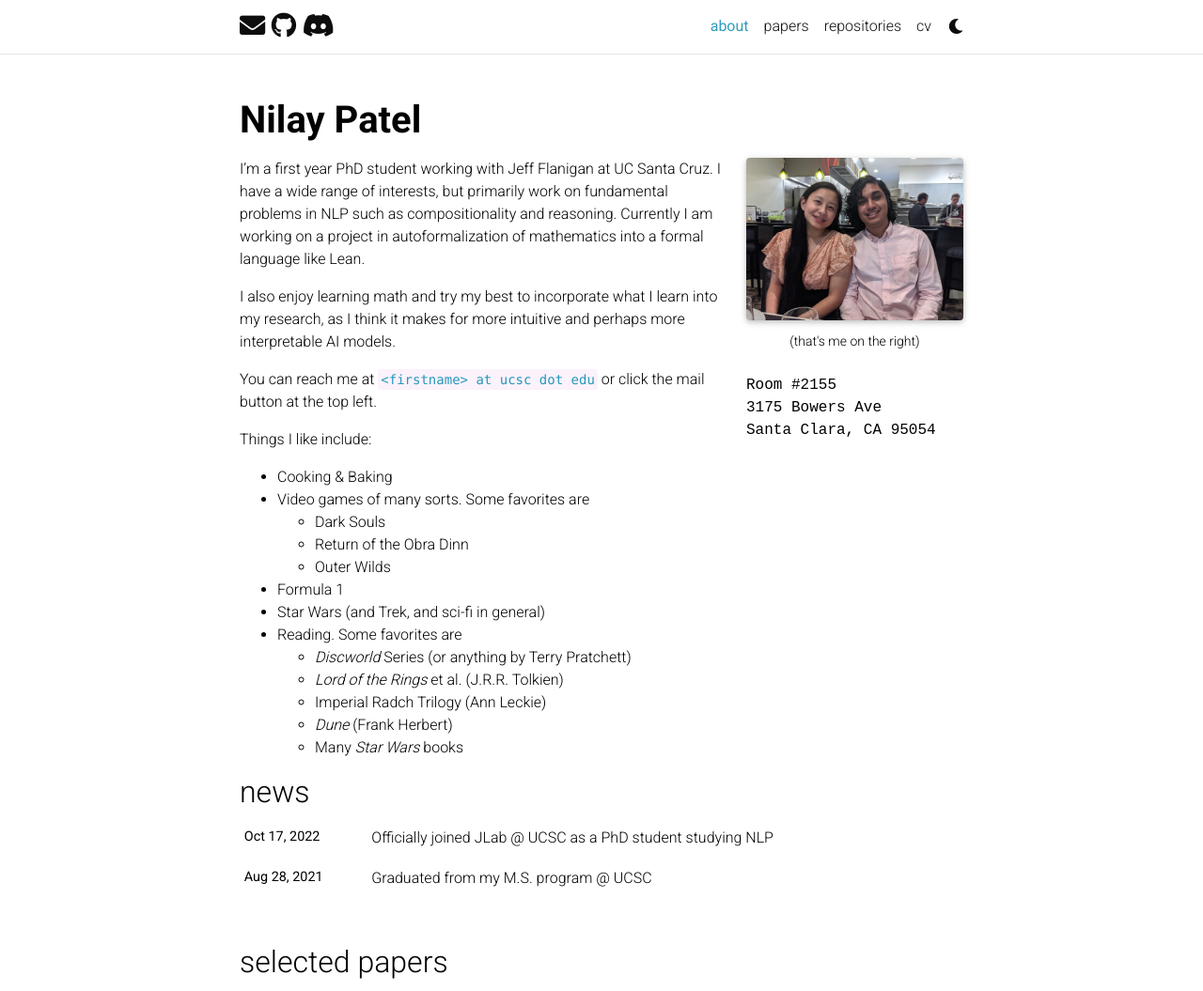
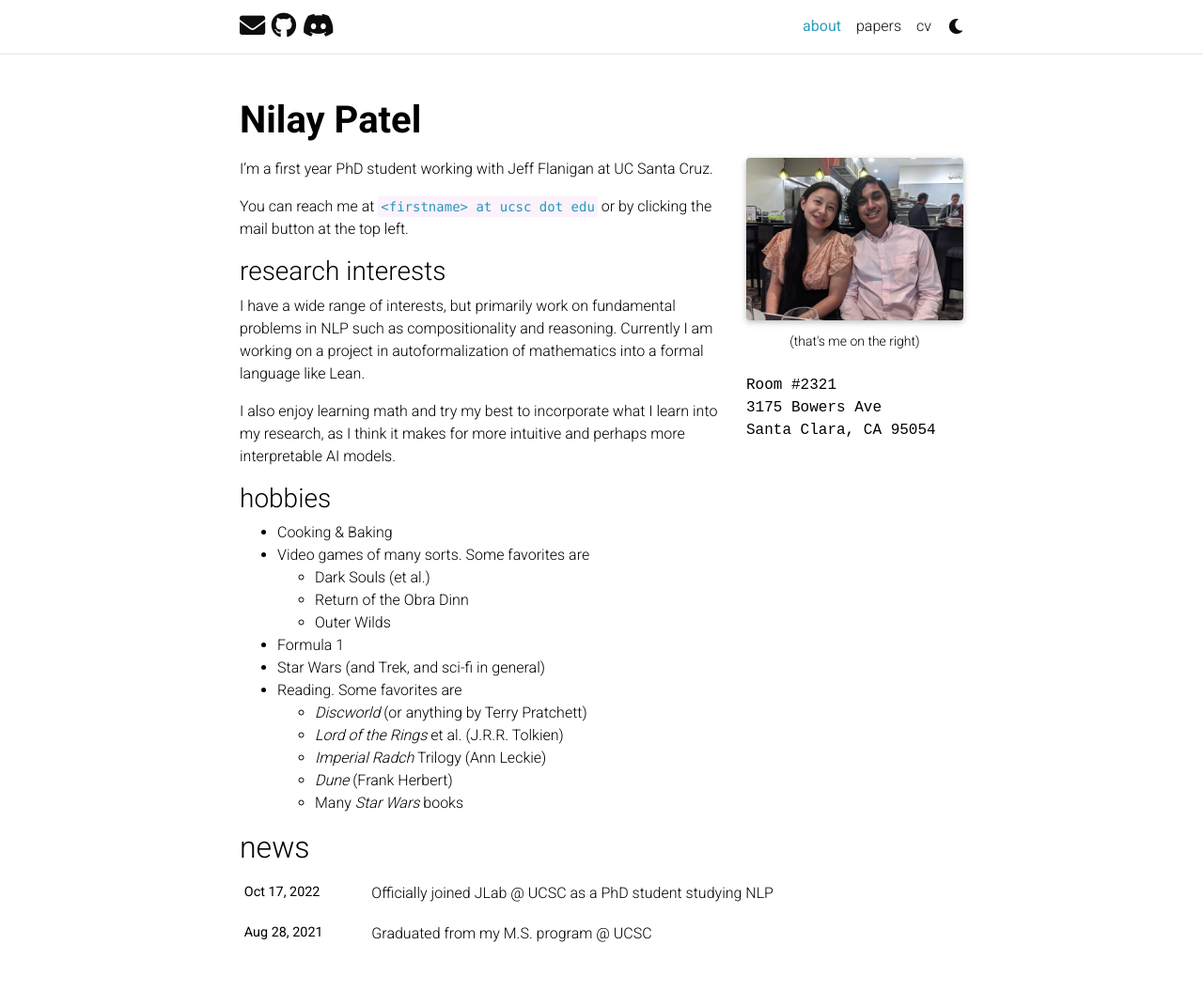
Before and after one commit to offendo/offendo.github.io, a Jekyll site: the page built from _pages/about.md, in a window 1280 px wide and 1288 px high, cut to the strip 0-1055 px from the top of the window. Shown: the whole strip at 94% size. Built offline with Jekyll 4.4.1, drawn with Linux system fonts in a browser that asks for light colours; full-size pictures stand in for the smaller copies a plugin makes; comment, search, counter and statistics services are not loaded; a style sheet for code colours, icons or effects is not loaded.

Commit message:
Update about and remove repositories tab

```diff
--- a/_pages/about.md
+++ b/_pages/about.md
@@ -9,36 +9,39 @@ profile:
   image_circular: false # crops the image to make it circular
   caption: (that's me on the right)
   address: >
-    <p>Room #2155</p>
+    <p>Room #2321</p>
     <p>3175 Bowers Ave</p>
     <p>Santa Clara, CA 95054</p>
 
-news: true  # includes a list of news items
+news: true # includes a list of news items
 selected_papers: true # includes a list of papers marked as "selected={true}"
-social: false  # includes social icons at the bottom of the page
+social: false # includes social icons at the bottom of the page
 ---
 
-I'm a first year PhD student working with Jeff Flanigan at UC Santa Cruz. I have a wide range of
-interests, but primarily work on fundamental problems in NLP such as compositionality and reasoning.
-Currently I am working on a project in autoformalization of mathematics into a formal language like
-Lean.
+I'm a first year PhD student working with Jeff Flanigan at UC Santa Cruz.
+
+You can reach me at `<firstname> at ucsc dot edu` or by clicking the mail button at the top left.
+
+### research interests
+I have a wide range of interests, but primarily work on fundamental problems in NLP such as
+compositionality and reasoning. Currently I am working on a project in autoformalization of
+mathematics into a formal language like Lean.
 
 I also enjoy learning math and try my best to incorporate what I learn into my research, as I think
 it makes for more intuitive and perhaps more interpretable AI models.
 
-You can reach me at `<firstname> at ucsc dot edu` or click the mail button at the top left.
+### hobbies
 
-Things I like include:
-  * Cooking & Baking
-  * Video games of many sorts. Some favorites are
-      - Dark Souls
-      - Return of the Obra Dinn
-      - Outer Wilds
-  * Formula 1
-  * Star Wars (and Trek, and sci-fi in general)
-  * Reading. Some favorites are
-      - *Discworld* Series (or anything by Terry Pratchett)
-      - *Lord of the Rings* et al. (J.R.R. Tolkien)
-      - Imperial Radch Trilogy (Ann Leckie)
-      - *Dune* (Frank Herbert)
-      - Many *Star Wars* books
+- Cooking & Baking
+- Video games of many sorts. Some favorites are
+  - Dark Souls (et al.)
+  - Return of the Obra Dinn
+  - Outer Wilds
+- Formula 1
+- Star Wars (and Trek, and sci-fi in general)
+- Reading. Some favorites are
+  - _Discworld_ (or anything by Terry Pratchett)
+  - _Lord of the Rings_ et al. (J.R.R. Tolkien)
+  - _Imperial Radch_ Trilogy (Ann Leckie)
+  - _Dune_ (Frank Herbert)
+  - Many _Star Wars_ books
```
Also changed, not shown: _pages/repositories.md (+1 -1 lines).
